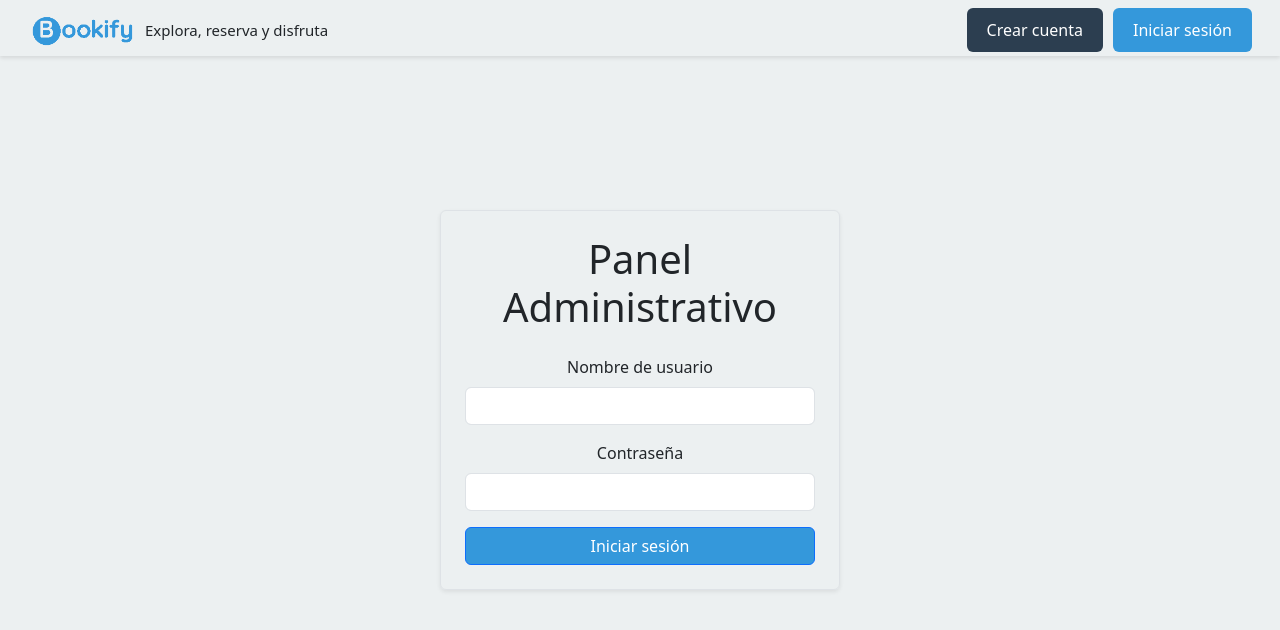
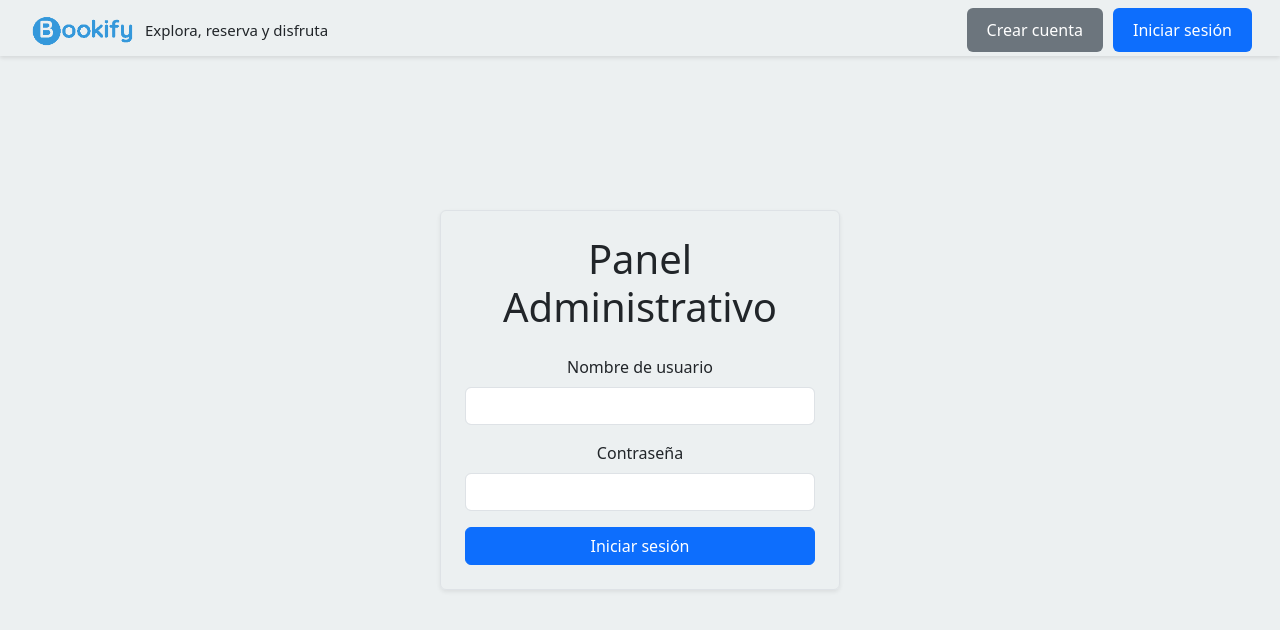
Before and after one commit to Crltoz/bookify, a React (Create React App) app in the folder client/: page /administracion in a window 1280 px wide. Shown: the top 630 px of the page. Built offline with nearby package versions, Linux system fonts and the light colour scheme; no server answers.

Commit message:
add sass and custom colors

```diff
--- a/client/package.json
+++ b/client/package.json
@@ -19,6 +19,7 @@
     "react-material-ui-carousel": "^3.4.2",
     "react-router-dom": "^6.25.1",
     "react-scripts": "5.0.1",
+    "sass": "^1.77.8",
     "web-vitals": "^2.1.4"
   },
   "scripts": {
--- a/client/src/App.css
+++ b/client/src/App.css
@@ -51,21 +51,3 @@ body {
     transform: rotate(360deg);
   }
 }
-
-.btn-primary {
-  background-color: #3498DB !important;
-  color: #fff;
-}
-
-.btn-primary:hover {
-  background-color: #2980B9 !important;
-}
-
-.btn-secondary {
-  background-color: #2C3E50 !important;
-  color: #fff;
-}
-
-.btn-secondary:hover {
-  background-color: #1F2C39 !important;
-}
--- /dev/null
+++ b/client/src/custom.scss
@@ -0,0 +1,5 @@
+$primary: #3498DB;
+$secondary: #2C3E50;
+$success: #2ECC71;
+
+@import '~bootstrap/scss/bootstrap';
```
Also changed, not shown: 1 other file (tests, documents, lock files or other folders).
